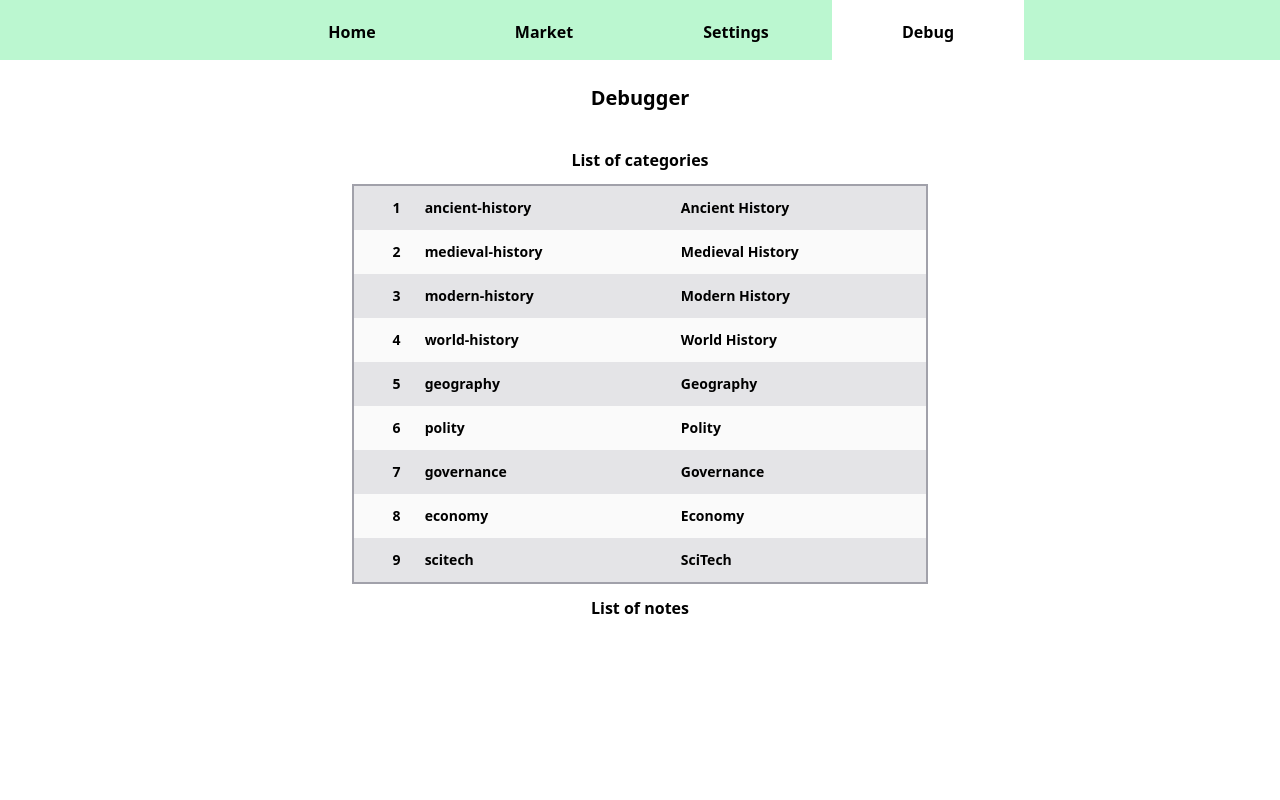
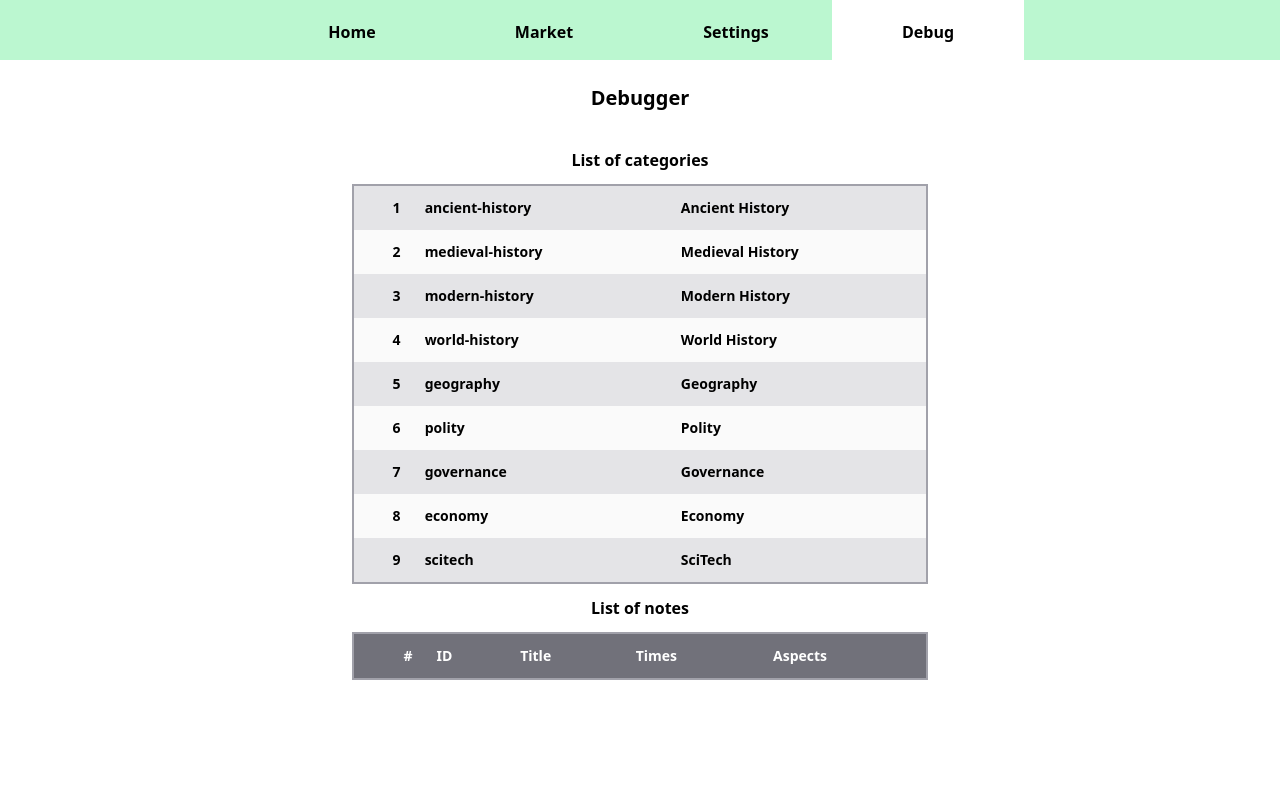
Before and after one commit to iaseth/pointedit, a React (Create React App) app: page / in a window 1280 px wide. Both pictures are taken after a click on the element "Debug". Shown: the top 800 px of the page. Built offline with nearby package versions, Linux system fonts and the light colour scheme.

Commit message:
Added title and description to note

```diff
--- a/src/PointApp/Content/Debugger/Debugger.js
+++ b/src/PointApp/Content/Debugger/Debugger.js
@@ -23,12 +23,24 @@ export default function Debugger ({CATEGORIES, appdata}) {
 
 					<h4 className="text-center py-3">List of notes</h4>
 					<table className="w-full">
+						<thead>
+							<tr>
+								<td>#</td>
+								<td>ID</td>
+								<td>Title</td>
+								<td>Times</td>
+								<td>Aspects</td>
+							</tr>
+						</thead>
 						<tbody>
 							{appdata.notes.map((n, k) => <tr key={n.id}>
 								<td>{k+1}</td>
 								<td>{n.id}</td>
-								<td>{n.createdAt}</td>
-								<td>{n.modifiedAt}</td>
+								<td>{n.title}</td>
+								<td>
+									<h5>{n.createdAt}</h5>
+									<h5>{n.modifiedAt}</h5>
+								</td>
 								<td>{n.aspectId}</td>
 							</tr>)}
 						</tbody>
@@ -36,7 +48,7 @@ export default function Debugger ({CATEGORIES, appdata}) {
 				</div>
 			</main>
 
-			<footer></footer>
+			<footer className="py-6"></footer>
 		</div>
 	);
 }
--- a/src/PointApp/Content/Home/Dashboard/Dashboard.js
+++ b/src/PointApp/Content/Home/Dashboard/Dashboard.js
@@ -1,8 +1,8 @@
 
 
 
-function RecentItems () {}
-function PinnedItems () {}
+// function RecentItems () {}
+// function PinnedItems () {}
 
 export default function Dashboard ({CATEGORIES, goToCategory}) {
 	const catItems = CATEGORIES.map((c, k) => {
--- a/src/PointApp/Content/Home/EditNote/Aspect.js
+++ b/src/PointApp/Content/Home/EditNote/Aspect.js
@@ -53,7 +53,7 @@ export default function Aspect ({k, aspect, updateAspect}) {
 				<header>
 					<h5 className="px-2 py-1 text-green-500">Aspect # {k+1}</h5>
 					<h3>
-						<EditableText text={aspect.title} setText={(v) => updateAspectProp('title', v)} placeholder="Title" />
+						<EditableText text={aspect.title} setText={(v) => updateAspectProp('title', v)} placeholder="Title" autoFocus={true} />
 					</h3>
 
 					<h4>
--- a/src/PointApp/Content/Home/EditNote/EditNote.js
+++ b/src/PointApp/Content/Home/EditNote/EditNote.js
@@ -6,18 +6,24 @@ import Aspect from './Aspect';
 
 
 
-export default function EditNote ({CATEGORIES, appdata, updateAppdata}) {
-	const [content, setContent] = React.useState({
-		id: appdata.noteId++,
+export default function EditNote ({
+	CATEGORIES, appdata, updateAppdata,
+	noteId = null
+}) {
+	const [note, setNote] = React.useState(appdata.notes.find(n => n.id === noteId) || {
+		id: appdata.noteId,
 		createdAt: Date.now(),
 		modifiedAt: Date.now(),
+
+		title: "",
+		description: "",
 
 		aspects: [],
 		aspectId: 0
 	});
 
 	React.useEffect(() => {
-		const noteObject = {...content};
+		const noteObject = {...note};
 		delete noteObject.aspects;
 
 		let index = appdata.notes.findIndex(n => n.id === noteObject.id);
@@ -25,19 +31,27 @@ export default function EditNote ({CATEGORIES, appdata, updateAppdata}) {
 			index = appdata.notes.length;
 		}
 		appdata.notes[index] = noteObject;
+		if (appdata.noteId <= noteObject.id) {
+			appdata.noteId = noteObject.id + 1;
+		}
 		updateAppdata(appdata);
 
-		console.log(content);
-	}, [content]);
+		console.log(note);
+	}, [note]);
 
-	const updateContent = (newContent) => {
-		newContent.modifiedAt = Date.now();
-		setContent(newContent);
+	const updateNote = (newNote) => {
+		newNote.modifiedAt = Date.now();
+		setNote(newNote);
+	};
+
+	const updateNoteProp = (prop, value) => {
+		note[prop] = value;
+		updateNote(note);
 	};
 
 	const addNewAspect = () => {
 		const aspect = {
-			id: content.aspectId++,
+			id: note.aspectId++,
 			createdAt: Date.now(),
 			modifiedAt: Date.now(),
 
@@ -49,26 +63,33 @@ export default function EditNote ({CATEGORIES, appdata, updateAppdata}) {
 			pointId: 0,
 			hidden: false
 		};
-		content.aspects.push(aspect);
-		updateContent({...content});
+		note.aspects.push(aspect);
+		updateNote({...note});
 	};
 
 	const updateAspect = (aspect) => {
-		const aspectIndex = content.aspects.findIndex(a => a.id === aspect.id);
+		const aspectIndex = note.aspects.findIndex(a => a.id === aspect.id);
 		aspect.modifiedAt = Date.now();
-		content.aspects[aspectIndex] = aspect;
-		updateContent({...content});
+		note.aspects[aspectIndex] = aspect;
+		updateNote({...note});
 	};
 
 	return (
 		<div className="max-w-xl mx-auto" id="EditNote">
-			<header className="py-2 px-3">
-				<h4>Edit Note</h4>
+			<header className="py-2">
+				<h5 className="px-2 py-1 text-green-500">Note</h5>
+				<h3>
+					<EditableText text={note.title} setText={v => updateNoteProp('title', v)} placeholder="Title" autoFocus={true} />
+				</h3>
+
+				<h4>
+					<EditableText text={note.description} setText={v => updateNoteProp('description', v)} placeholder="Description" />
+				</h4>
 			</header>
 
-			<div className="">
-				{content.aspects.map((aspect, k) => <Aspect key={aspect.id} {...{k, aspect, updateAspect}} />)}
-			</div>
+			<main className="">
+				{note.aspects.map((aspect, k) => <Aspect key={aspect.id} {...{k, aspect, updateAspect}} />)}
+			</main>
 
 			<footer className="py-3 px-3">
 				<Button onClick={addNewAspect}>Add Aspect</Button>
--- a/src/PointApp/Content/Home/EditNote/Point.js
+++ b/src/PointApp/Content/Home/EditNote/Point.js
@@ -17,7 +17,7 @@ export default function Point ({k, point, updatePoint, addNewPoint}) {
 	return (
 		<div className="flex items-center">
 			<h4 className="grow">
-				<EditableText number={k+1} text={point.text} {...{setText, onEnter}} />
+				<EditableText number={k+1} text={point.text} {...{setText, onEnter}} autoFocus={true} />
 			</h4>
 		</div>
 	);
--- a/src/PointApp/Content/Home/EditNote/Utils.js
+++ b/src/PointApp/Content/Home/EditNote/Utils.js
@@ -4,7 +4,7 @@
 export function EditableText ({
 	text, setText,
 	number = false, level = 0,
-	onEnter = null,
+	onEnter = null, autoFocus = false,
 	placeholder = "(empty)"
 }) {
 	const handleChange = (e) => {
@@ -53,7 +53,7 @@ export function EditableText ({
 			{number && <div className="absolute px-3 py-4 text-right" style={divStyle}>
 				<span className="px-2 py-1 bg-green-500 text-sm text-white font-bold rounded">{number}</span>
 			</div>}
-			<textarea autoFocus rows="1" defaultValue={text} onChange={handleChange} onKeyDown={handleKeyDown} className="block w-full px-3 py-4 resize-none overflow-hidden outline-0 hover:bg-slate-100 focus:bg-slate-200" placeholder={placeholder} style={inputStyle}></textarea>
+			<textarea autoFocus={autoFocus} rows="1" defaultValue={text} onChange={handleChange} onKeyDown={handleKeyDown} className="block w-full px-3 py-4 resize-none overflow-hidden outline-0 hover:bg-slate-100 focus:bg-slate-200" placeholder={placeholder} style={inputStyle}></textarea>
 		</div>
 	);
 }
--- a/src/PointApp/Content/Home/Home.js
+++ b/src/PointApp/Content/Home/Home.js
@@ -17,7 +17,7 @@ export default function Home ({CATEGORIES, appdata, updateAppdata}) {
 	const [homeTabIndex, setHomeTabIndex] = React.useState(0);
 	const CurrentComponent = HOME_TABS[homeTabIndex].component;
 
-	const [noteId, setNodeId] = React.useState(0);
+	const [noteId, setNodeId] = React.useState(-1);
 	const [categoryId, setCategoryId] = React.useState(null);
 	const category = CATEGORIES.find(c => c.id === categoryId) || null;
 
--- a/src/index.css
+++ b/src/index.css
@@ -18,7 +18,10 @@ p { @apply leading-7; }
 table {
 	@apply font-bold text-sm border-2 border-zinc-400;
 }
-table tr {
+table thead tr {
+	@apply bg-zinc-500 text-white;
+}
+table tbody tr {
 	@apply bg-zinc-50 odd:bg-zinc-200;
 }
 table tr > td {
```
